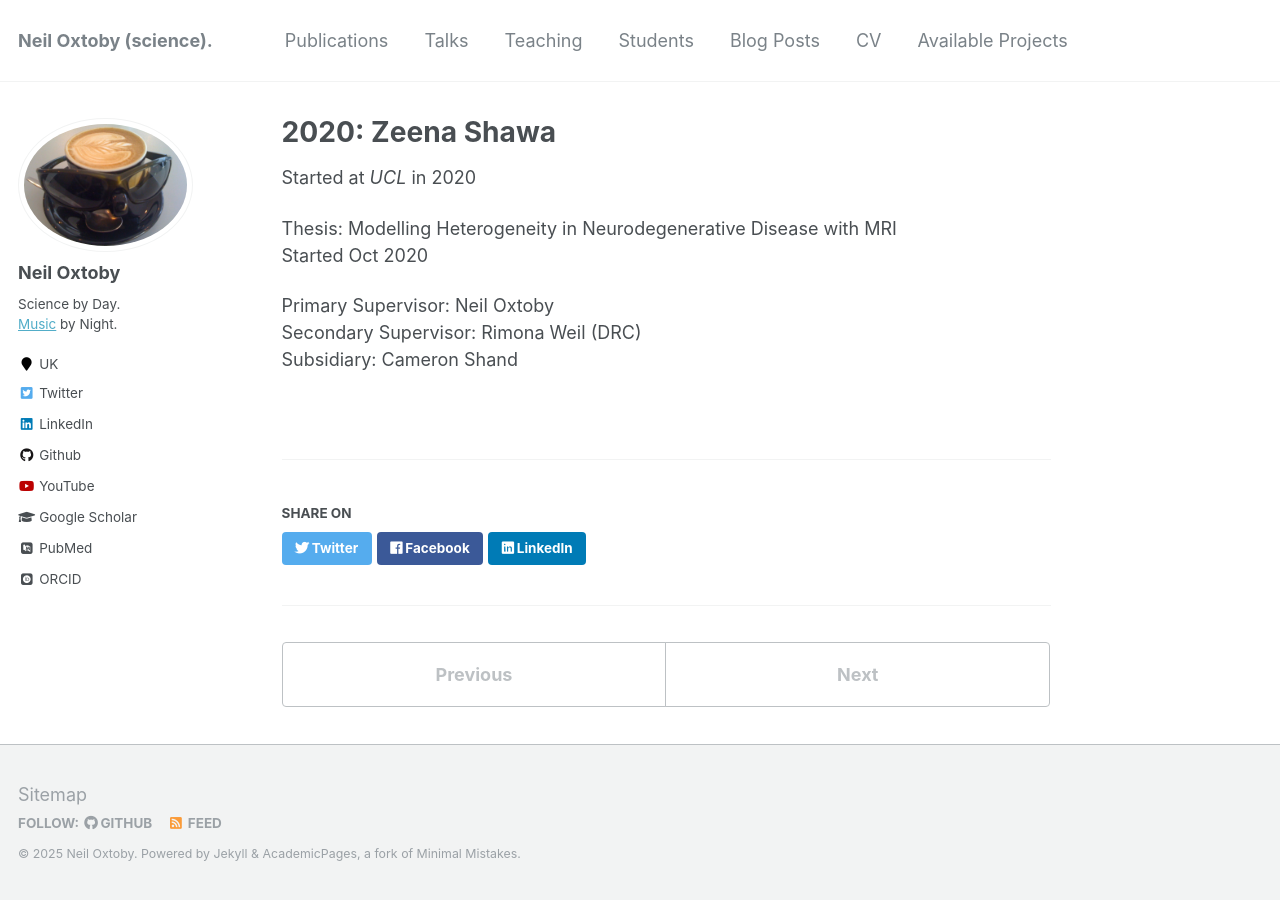
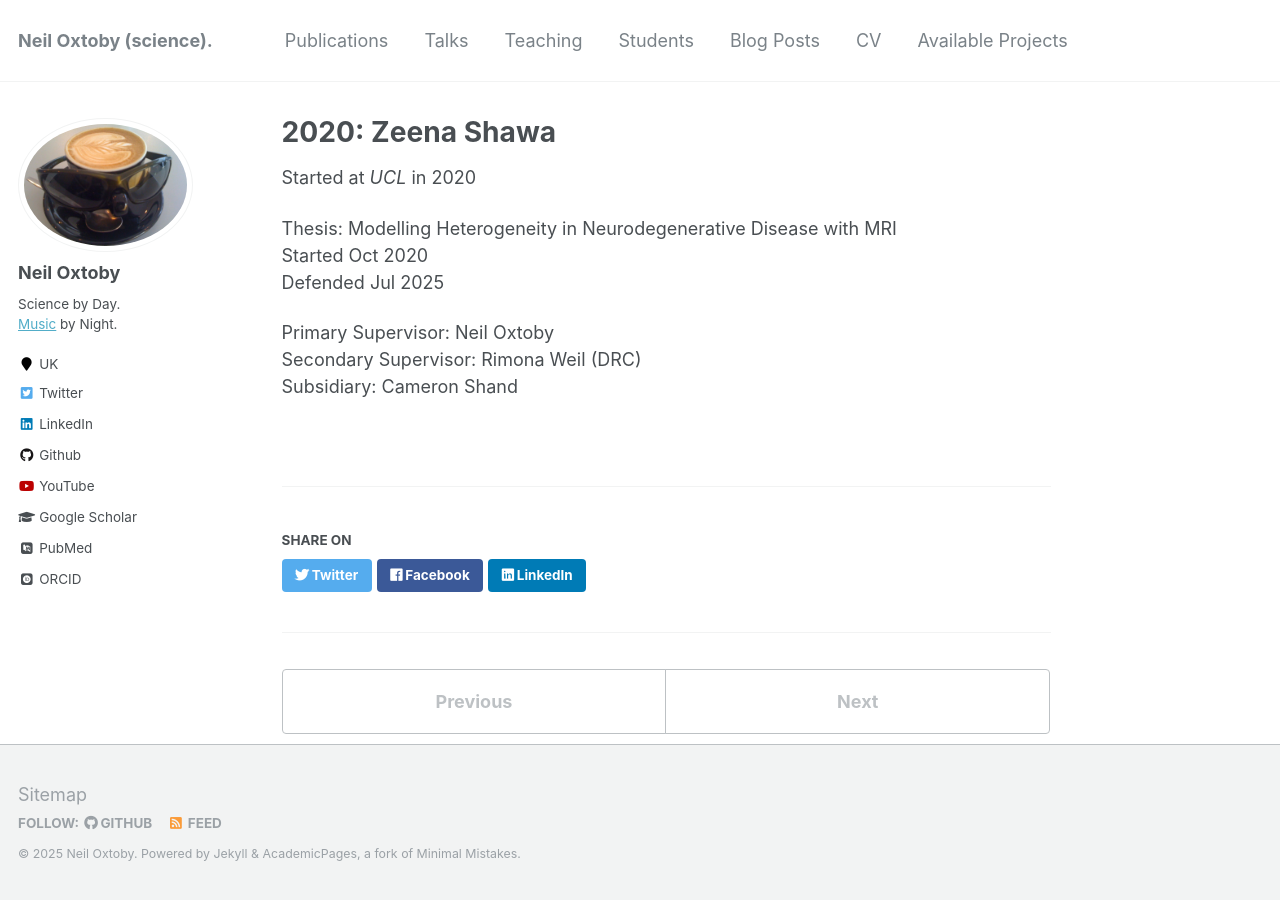
Before and after one commit to noxtoby/science, a Jekyll site: the page built from _students/2020-2-zeena-shawa.md, in a window 1280 px wide. Built offline with Jekyll 4.4.1, drawn with Linux system fonts in a browser that asks for light colours; some web fonts are replaced.

Commit message:
Congrats Zeena

```diff
--- a/_students/2020-2-zeena-shawa.md
+++ b/_students/2020-2-zeena-shawa.md
@@ -5,8 +5,10 @@ permalink: /students/2020/2-zeena-shawa
 date: 01/10/2020
 venue: 'UCL'
 ---
+
 Thesis: Modelling Heterogeneity in Neurodegenerative Disease with MRI<br/>
-Started Oct 2020
+Started Oct 2020<br/>
+Defended Jul 2025
 
 Primary Supervisor: Neil Oxtoby<br/>
 Secondary Supervisor: Rimona Weil (DRC)<br/>
```
